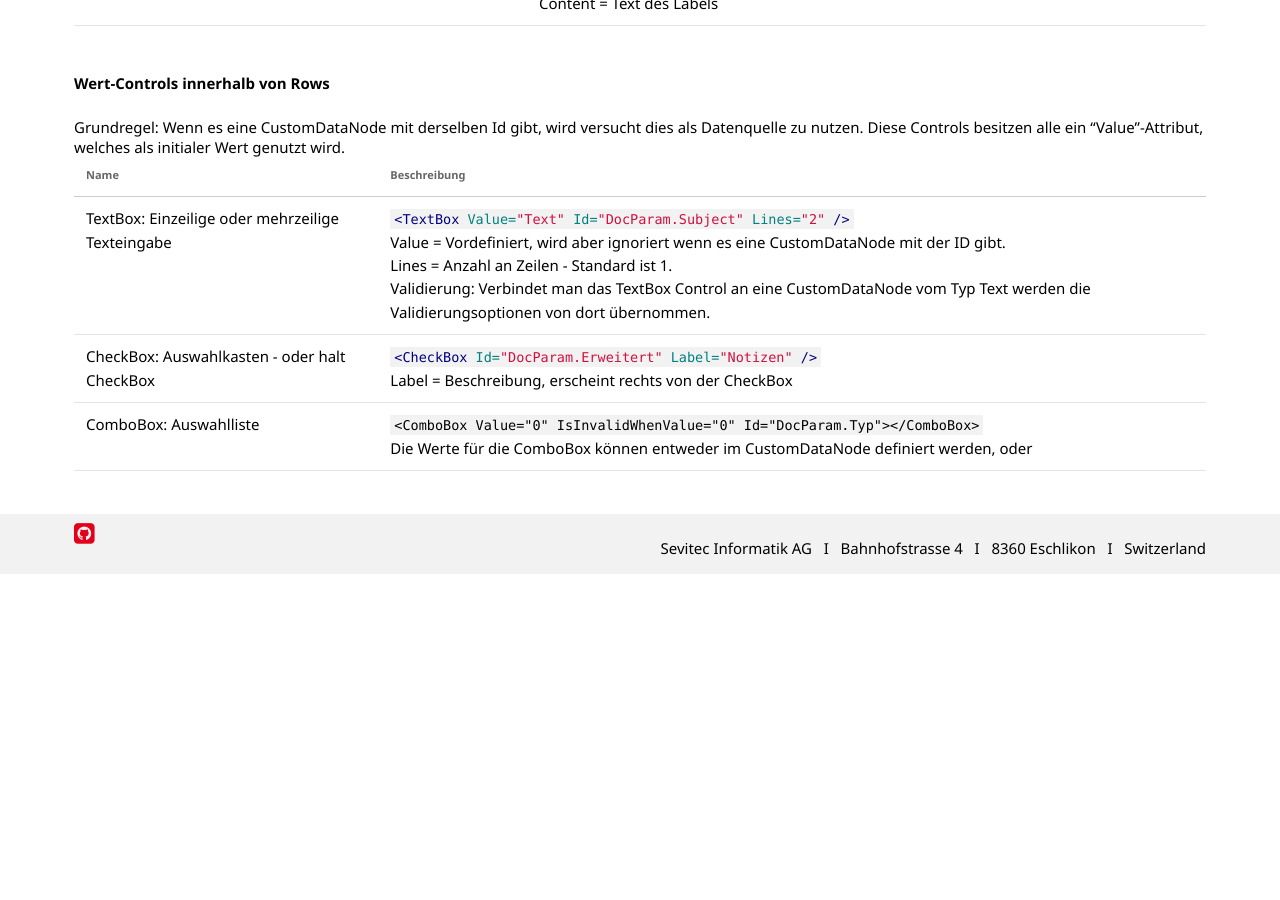
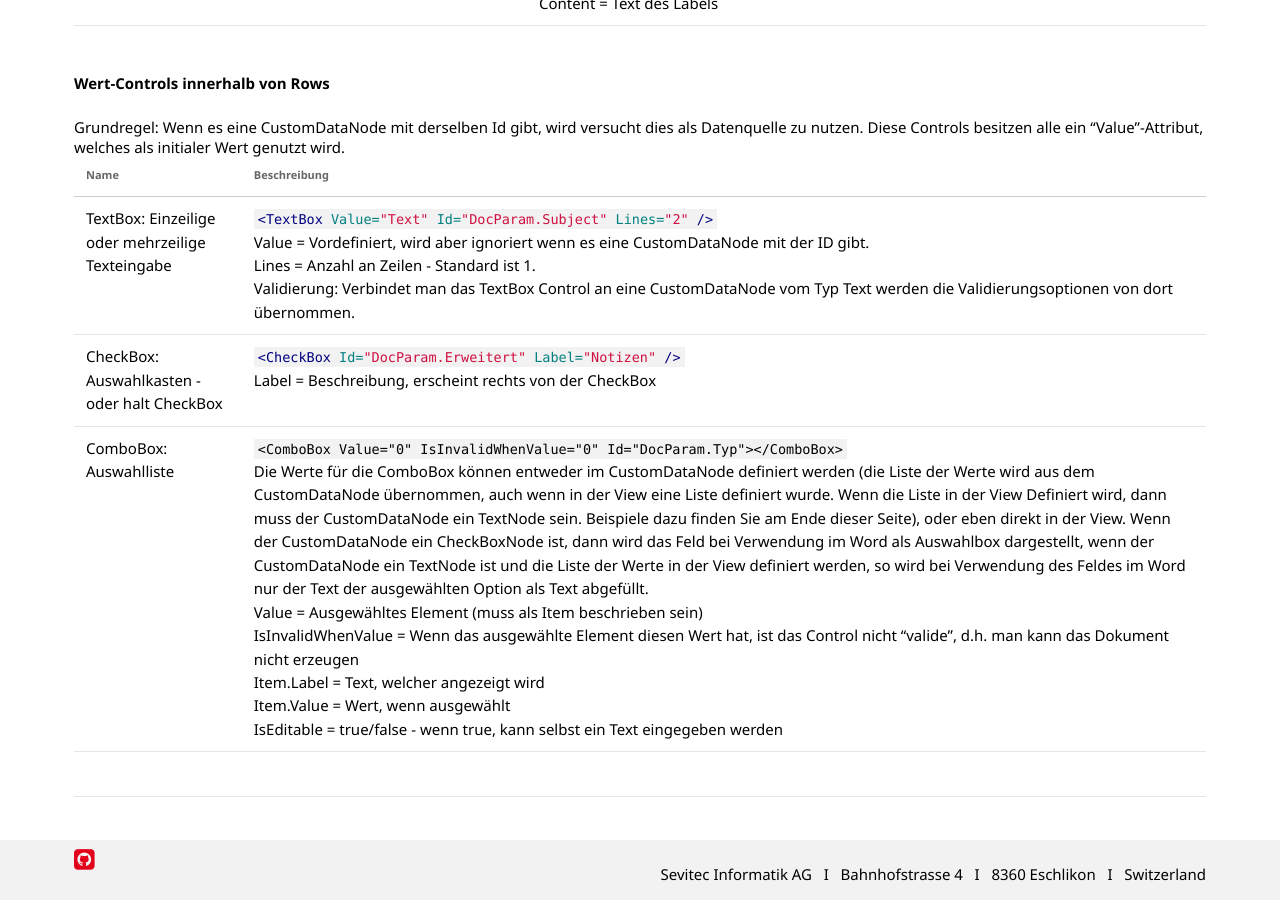
Before and after one commit to primesoft-group/oneoffixx-docs, a Jekyll site: the page built from _pages/docfunc/de/df-documentparameter.md, in a window 1280 px wide and 900 px high, scrolled down 5902 px. Built offline with Jekyll 4.4.1, drawn with Linux system fonts in a browser that asks for light colours; nearby versions of some CDN libraries; some web fonts are replaced; before the commit the page ends 6476 px from its top, so only the background shows below that.

Commit message:
Description View-ComboBox

```diff
--- a/_pages/docfunc/de/df-documentparameter.md
+++ b/_pages/docfunc/de/df-documentparameter.md
@@ -166,5 +166,6 @@
 |  __Name__                     		 	 					|  __Beschreibung__  |
 |    ----								 	 					|        ----        |
 |  TextBox: Einzeilige oder mehrzeilige Texteingabe				|  `<TextBox Value="Text" Id="DocParam.Subject" Lines="2" />`{:.language-xml}<br>Value = Vordefiniert, wird aber ignoriert wenn es eine CustomDataNode mit der ID gibt.<br>Lines = Anzahl an Zeilen - Standard ist 1.<br> Validierung: Verbindet man das TextBox Control an eine CustomDataNode vom Typ Text werden die Validierungsoptionen von dort übernommen.  |
-|  CheckBox: Auswahlkasten - oder halt CheckBox					|	`<CheckBox Id="DocParam.Erweitert" Label="Notizen" />`{:.language-xml}<br>Label = Beschreibung, erscheint rechts von der CheckBox  |
-|  ComboBox: Auswahlliste										|  `<ComboBox Value="0" IsInvalidWhenValue="0" Id="DocParam.Typ"></ComboBox>` <br> Die Werte für die ComboBox können entweder im CustomDataNode definiert werden, oder
+|  CheckBox: Auswahlkasten - oder halt CheckBox					|  `<CheckBox Id="DocParam.Erweitert" Label="Notizen" />`{:.language-xml}<br>Label = Beschreibung, erscheint rechts von der CheckBox  |
+|  ComboBox: Auswahlliste										|  `<ComboBox Value="0" IsInvalidWhenValue="0" Id="DocParam.Typ"></ComboBox>` <br> Die Werte für die ComboBox können entweder im CustomDataNode definiert werden (die Liste der Werte wird aus dem CustomDataNode übernommen, auch wenn in der View eine Liste definiert wurde. Wenn die Liste in der View Definiert wird, dann muss der CustomDataNode ein TextNode sein. Beispiele dazu finden Sie am Ende dieser Seite), oder eben direkt in der View. Wenn der CustomDataNode ein CheckBoxNode ist, dann wird das Feld bei Verwendung im Word als Auswahlbox dargestellt, wenn der CustomDataNode ein TextNode ist und die Liste der Werte in der View definiert werden, so wird bei Verwendung des Feldes im Word nur der Text der ausgewählten Option als Text abgefüllt.<br> Value = Ausgewähltes Element (muss als Item beschrieben sein)<br>IsInvalidWhenValue = Wenn das ausgewählte Element diesen Wert hat, ist das Control nicht "valide", d.h. man kann das Dokument nicht erzeugen<br>Item.Label = Text, welcher angezeigt wird<br>Item.Value = Wert, wenn ausgewählt<br> IsEditable = true/false - wenn true, kann selbst ein Text eingegeben werden
+| 		|
```
